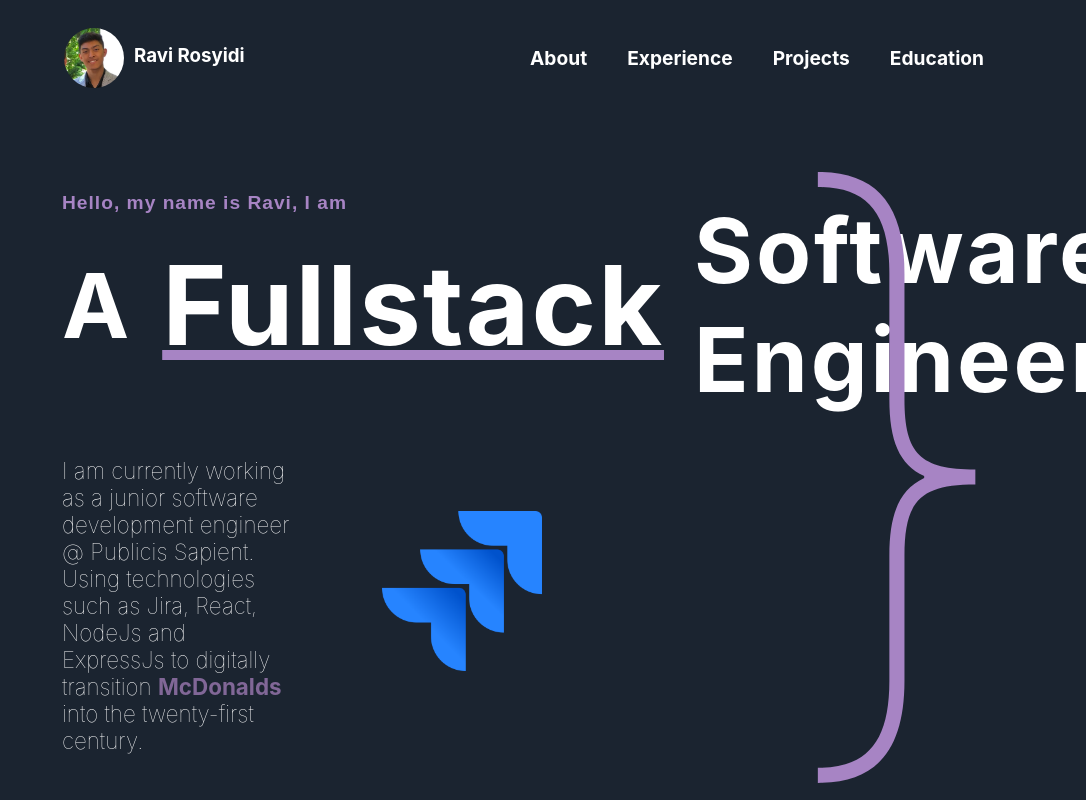
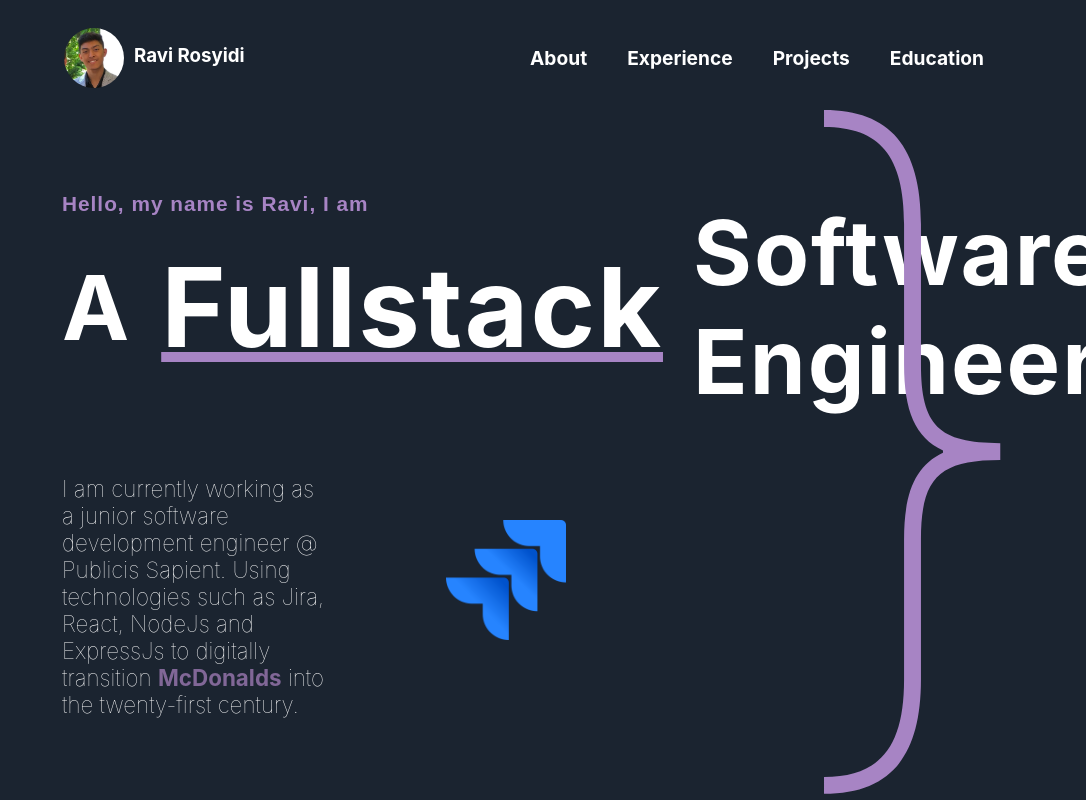
Before and after one commit to rrosyidi/PersonalWebsite, a React (Create React App) app in the folder website/: page / in a window 1280 px wide. Shown: the top 800 px of the page, without its empty margins (194-1280 px from the left). Built offline with nearby package versions, Linux system fonts and the light colour scheme.

Commit message:
Resize One More Time

```diff
--- a/website/src/components/AboutPage/About.js
+++ b/website/src/components/AboutPage/About.js
@@ -14,11 +14,11 @@
       src={images[imagesIndex]}
       className="images"
       onMouseOver={() => (
-        (document.getElementById("logo").style.marginTop = "10px"),
+        (document.getElementById("logo").style.marginTop = "1%"),
         (document.getElementById("logo").style.cursor = "pointer")
       )}
       onMouseLeave={() =>
-        (document.getElementById("logo").style.marginTop = "50px")
+        (document.getElementById("logo").style.marginTop = "3.5%")
       }
       onClick={() => cycleImages((imagesIndex + 1) % 3)}
     />
@@ -45,9 +45,9 @@
       const logoStyle = document.getElementById("logo").style;
       const bodyStyle = document.getElementById("body").style;
       logoStyle.opacity = "100%";
-      logoStyle.marginTop = "2.5%";
+      logoStyle.marginTop = "3.5%";
       bodyStyle.opacity = "100%";
-      bodyStyle.marginTop = "8%";
+      bodyStyle.marginTop = "10%";
     }, 1500);
     setTimeout(() => {
       const brace = document.getElementById("curlyBrace").style;
--- a/website/src/components/AboutPage/aboutStyle.css
+++ b/website/src/components/AboutPage/aboutStyle.css
@@ -9,7 +9,7 @@
     color: #a784c4;
     letter-spacing: 1px;
     font-family: Arial;
-    font-size: 120%;
+    font-size: 130%;
     opacity: 0%;
     margin-left: -10%;
     transition: all .4s ease;
@@ -20,7 +20,7 @@
     display: flex;
     color: white;
     font-size: 90px;
-    letter-spacing: 3px;
+    letter-spacing: 2px;
     align-items: center;
     height: 60px;
     opacity: 0%;
@@ -46,7 +46,7 @@
 .body {
     color: white;
     flex-direction: row;
-    width: 30%;
+    width: 35%;
     opacity: 0%;
     margin-top: 40%;
     transition: all .8s ease;
@@ -63,8 +63,8 @@
 }
 
 .images {
-    height: 20%;
-    margin-left: 25%;
+    height: 15%;
+    margin-left: 30%;
     opacity: 0%;
     margin-top: 40%;
     transition: all .8s ease;
@@ -87,10 +87,10 @@
 
 .curlyBrace {
     position: absolute;
-    font-size: 4200%;
+    font-size: 4700%;
     font-weight: lighter;
     color: #a784c4;
-    margin-top: -20%;
+    margin-top: -22%;
     margin-left: 70%;
     opacity: 0%;
     transition: all 2s ease;
```
